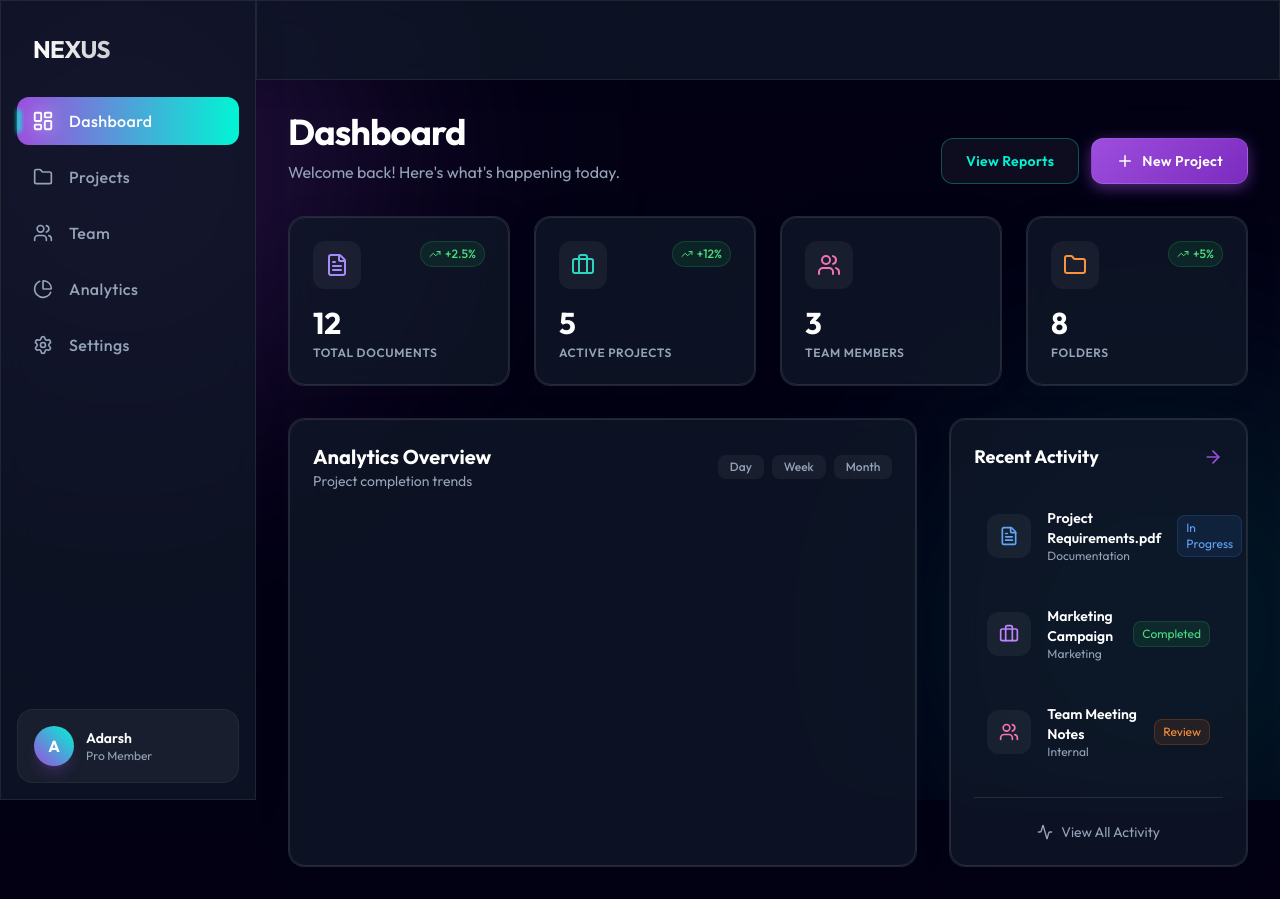
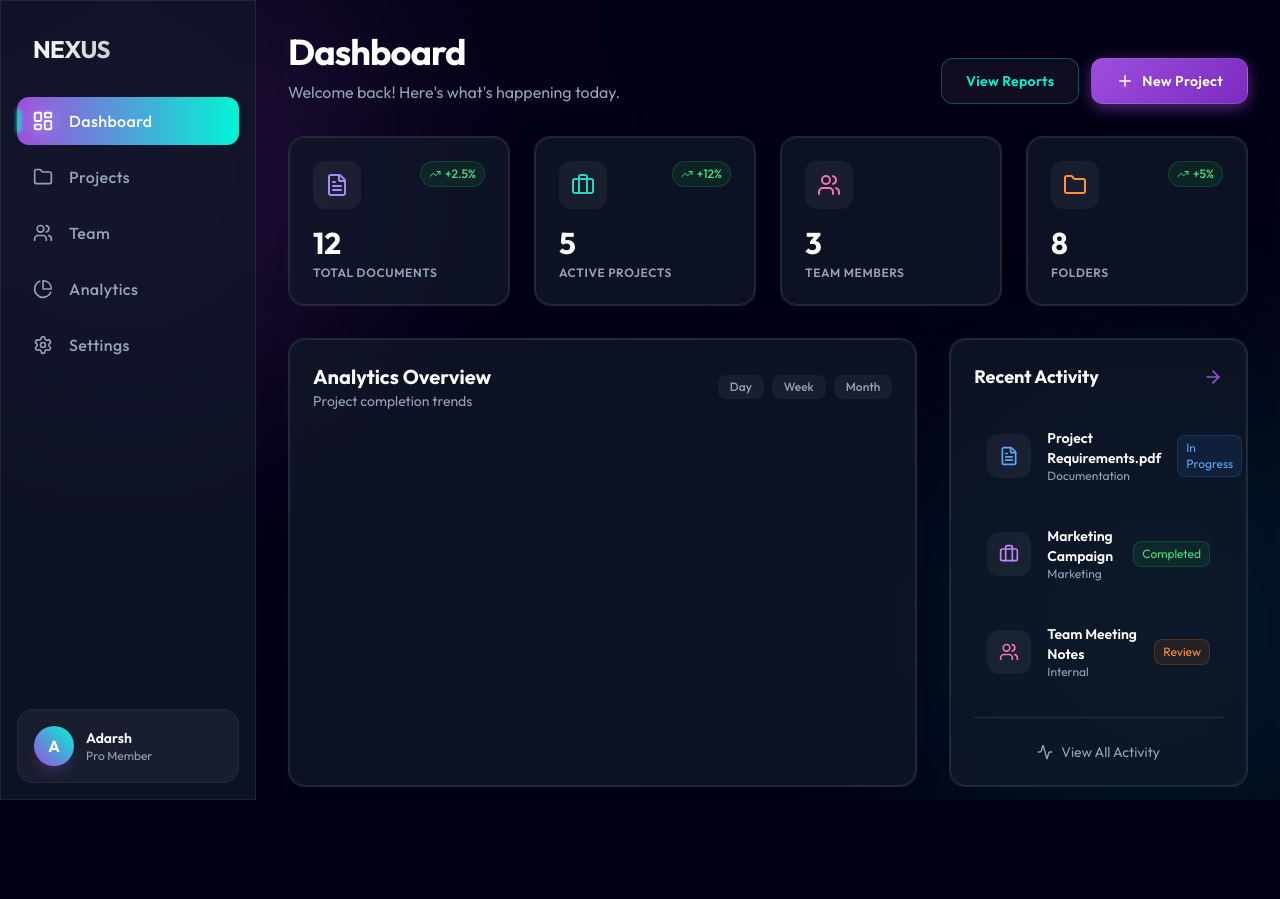
Before and after one commit to adarshshivan/Prototype-1, a React (Vite) app: page / in a window 1280 px wide. After the commit the page ends 819 px from the top, so only its background shows below. Built offline with nearby package versions, Linux system fonts and the light colour scheme.

Commit message:
feat: add DashboardLayout component with sidebar, background gradients, and main content area.

```diff
--- a/src/components/layout/DashboardLayout.jsx
+++ b/src/components/layout/DashboardLayout.jsx
@@ -1,5 +1,4 @@
 import Sidebar from './Sidebar'
-import Header from './Header'
 
 const DashboardLayout = ({ children }) => {
     return (
@@ -13,7 +12,6 @@ const DashboardLayout = ({ children }) => {
             <Sidebar />
 
             <main className="flex-1 md:pl-64 flex flex-col relative z-20">
-                <Header />
                 <div className="flex-1 p-6 md:p-8 overflow-y-auto">
                     {children}
                 </div>
--- a/src/components/layout/Header.jsx
+++ /dev/null
@@ -1,9 +0,0 @@
-const Header = () => {
-    return (
-        <header className="h-20 px-8 flex items-center justify-between glass-panel sticky top-0 z-40 border-b border-white/5">
-
-        </header>
-    )
-}
-
-export default Header
```
